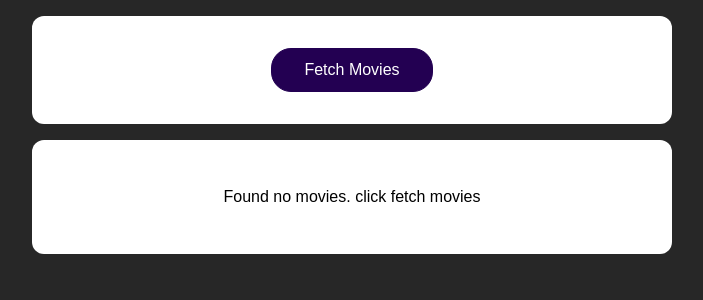
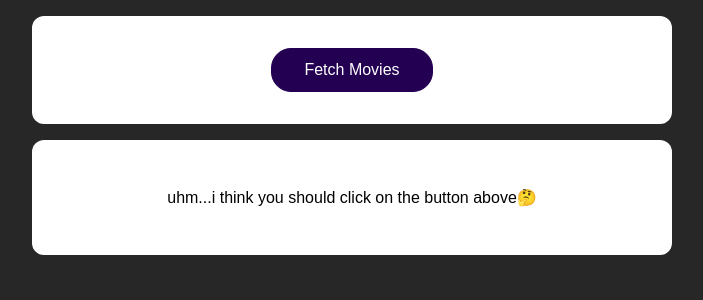
Before and after one commit to CJCODESgit/Api-movie-practice, a React (Create React App) app: page / in a window 1280 px wide. Shown: the top 300 px of the page, without its empty margins (288-991 px from the left). Built offline with nearby package versions, Linux system fonts and the light colour scheme.

Commit message:
modified text

```diff
--- a/src/App.js
+++ b/src/App.js
@@ -32,8 +32,8 @@ function App() {
       </section>
       <section>
         {!isLoading && movies.length > 0 && <MoviesList movies={movies} />}
-        {!isLoading && movies.length === 0 && <p>Found no movies. click fetch movies</p>}
-        {isLoading && <p>Loading...</p>}
+        {!isLoading && movies.length === 0 && <p>uhm...i think you should click on the button above🤔</p>}
+        {isLoading && <p>oh right.. hang on...</p>}
       </section>
     </React.Fragment>
   );
```
